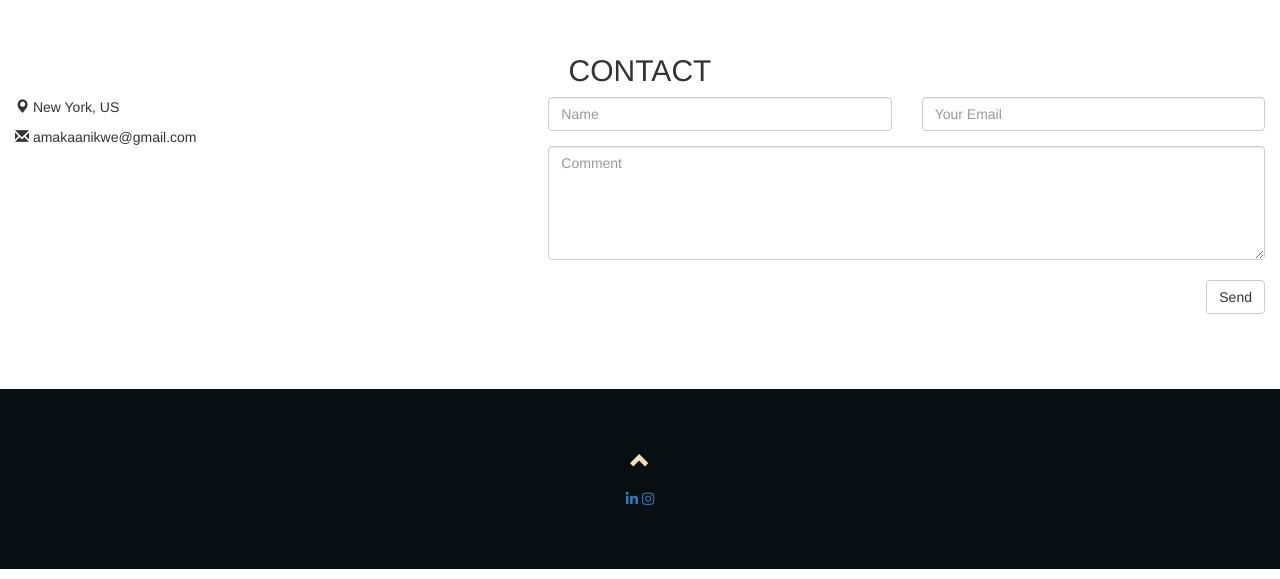
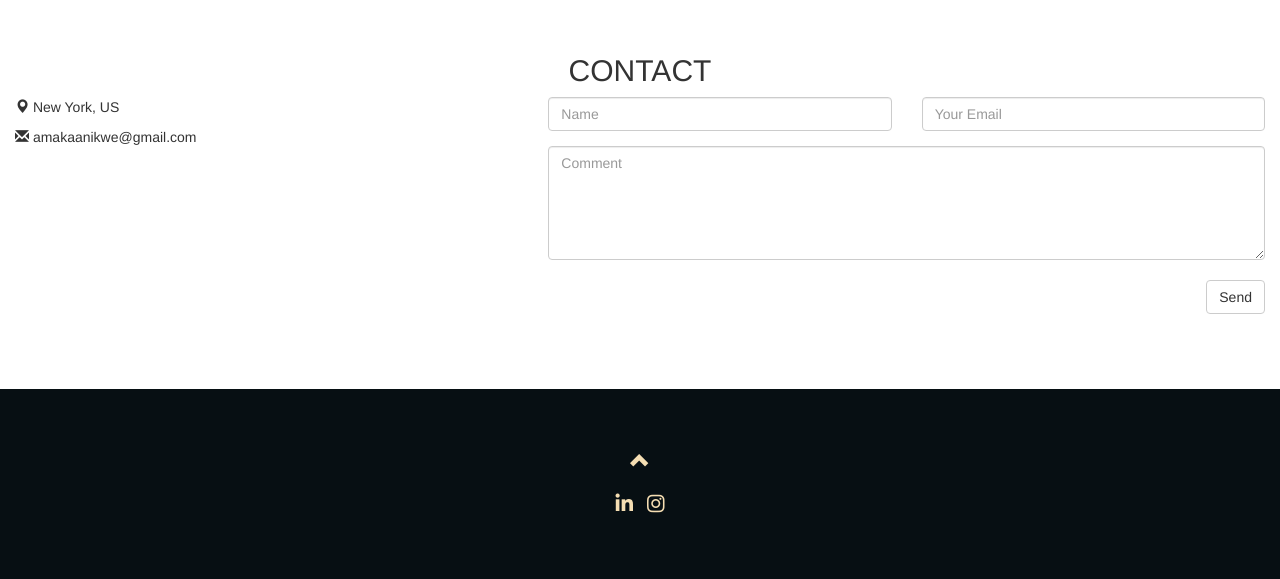
Before and after one commit to amakaanikwe/Portfolio-Site, a website: page index.html in a window 1280 px wide. Shown: the part 3077-3656 px from the top of the page. Drawn offline with nearby package versions, Linux system fonts and the light colour scheme; some packages are replaced by stand-ins of ours; a script that the page names is missing.

Commit message:
Updated media icons

```diff
--- a/public/css/style.css
+++ b/public/css/style.css
@@ -273,3 +273,17 @@ footer .glyphicon {
   margin-bottom: 20px;
   color: #F5DEB3;
 }
+
+footer .glyphicon:hover {
+  color: rgba(245, 222, 179, 0.541);
+}
+
+footer .fab {
+  font-size: 20px;
+  margin: 5px;
+  color: #F5DEB3;
+}
+
+footer .fab:hover {
+  color: rgba(245, 222, 179, 0.541);
+}
```
